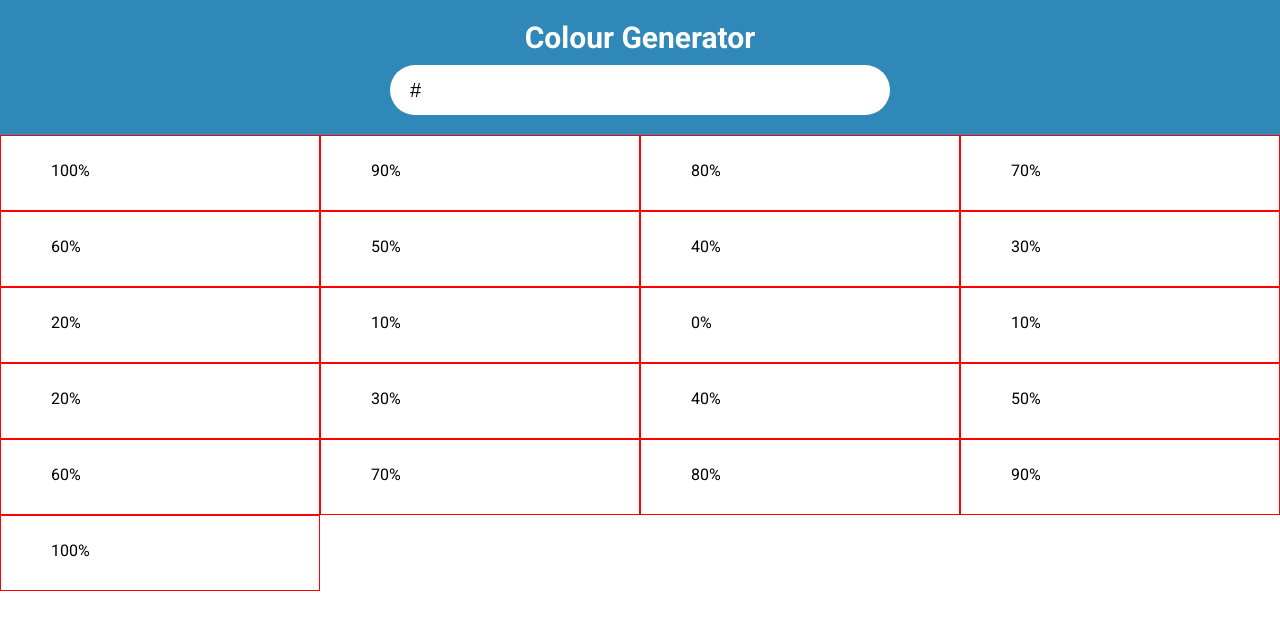
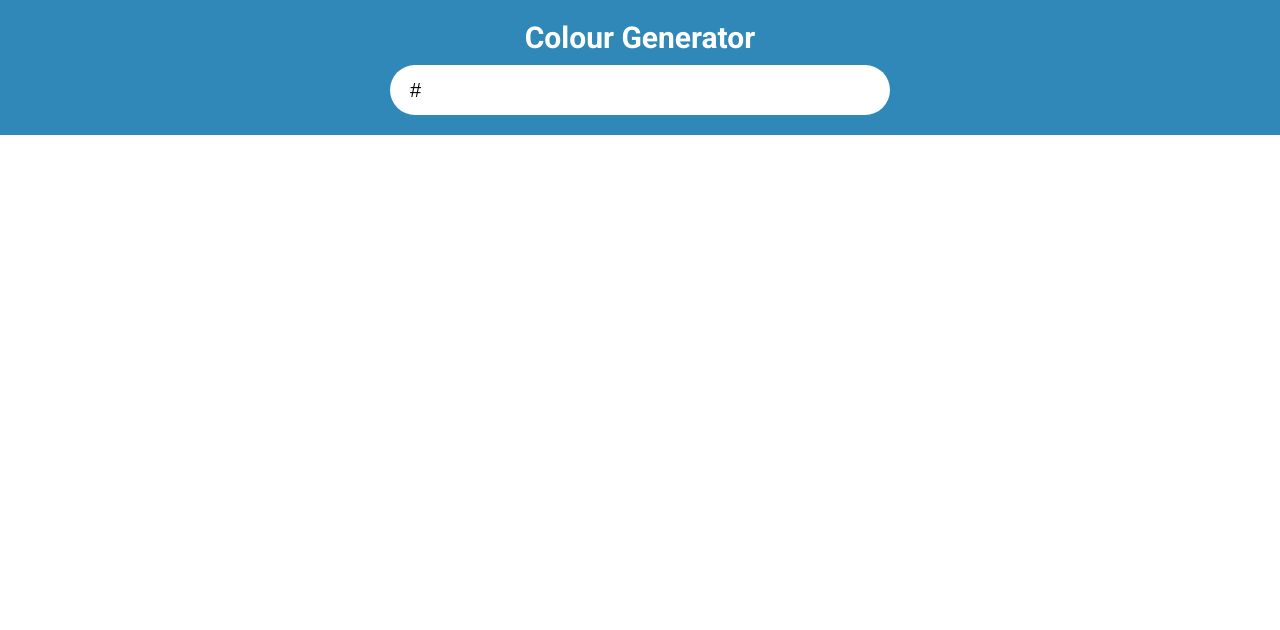
Before and after one commit to TheThomasY/React-Colour-Generator, a React (Create React App) app: page / in a window 1280 px wide. Shown: the top 630 px of the page. Built offline with nearby package versions, Linux system fonts and the light colour scheme.

Commit message:
feat: search now generates a colour range as object

```diff
--- a/src/App.js
+++ b/src/App.js
@@ -3,11 +3,91 @@ import SearchBar from './components/SearchBar';
 import ColourGrid from './components/ColourGrid';
 import './App.css';
 
+
+
+
 function App() {
-  const [colourHex, setColourHex] = useState('');
+  const [colourList, setColourList] = useState([]);
+
+  function hexToRGB(h) {
+    let r = 0, g = 0, b = 0;
+    // 3 digits
+    if (h.length === 4) {
+      r = "0x" + h[1] + h[1];
+      g = "0x" + h[2] + h[2];
+      b = "0x" + h[3] + h[3];
+    // 6 digits
+    } else if (h.length === 7) {
+      r = "0x" + h[1] + h[2];
+      g = "0x" + h[3] + h[4];
+      b = "0x" + h[5] + h[6];
+    }
+    return "rgb("+ +r + "," + +g + "," + +b + ")";
+  }
+
+  function RGBToHex(rgb) {
+    // Choose correct separator
+    let sep = rgb.indexOf(",") > -1 ? "," : " ";
+    // Turn "rgb(r,g,b)" into [r,g,b]
+    rgb = rgb.substr(4).split(")")[0].split(sep);
+
+    let r = (+rgb[0]).toString(16),
+        g = (+rgb[1]).toString(16),
+        b = (+rgb[2]).toString(16);
+
+    if (r.length === 1)
+      r = "0" + r;
+    if (g.length === 1)
+      g = "0" + g;
+    if (b.length === 1)
+      b = "0" + b;
+
+    return "#" + r + g + b;
+  }
 
   const showColourGrid = (searchColourHex) => {
-    setColourHex(searchColourHex);
+    setColourList([]);
+    const searchRGB = hexToRGB(searchColourHex);
+
+    let sep = searchRGB.indexOf(",") > -1 ? "," : " ";
+    let rgbArr = searchRGB.substr(4).split(")")[0].split(sep);
+    let rgbDiff = [255-rgbArr[0],255-rgbArr[1],255-rgbArr[2]];
+    console.log('rgbArr', rgbArr);
+    console.log('rgbDiff',rgbDiff);
+    let r = 0;
+    let g = 0;
+    let b = 0;
+
+    for (let i=0; i<21; i++) {
+
+      let percentage = i<10 ? '-' + (100-i*10).toString() + '%' : ((i-10)*10).toString() + '%';
+
+
+      if (i<10) {
+        r = Math.round(255 - (rgbDiff[0]/10)*i);
+        g = Math.round(255 - (rgbDiff[1]/10)*i);
+        b = Math.round(255 - (rgbDiff[2]/10)*i);
+      } else {
+        r = Math.round(rgbArr[0] - (rgbArr[0]/10)*(i-10) );
+        g = Math.round(rgbArr[1] - (rgbArr[1]/10)*(i-10) );
+        b = Math.round(rgbArr[2] - (rgbArr[2]/10)*(i-10) );
+      }
+
+      let rgbRange = "rgb("+ +r + "," + +g + "," + +b + ")";
+
+      setColourList((prevColourList) => {
+        return [
+          {
+            percentage: percentage,
+            hex: RGBToHex(rgbRange),
+            rgb: rgbRange
+          },
+          ...prevColourList
+        ]
+      })
+    }
+
+    console.log(colourList);
   }
 
 
@@ -15,7 +95,7 @@ function App() {
   return (
     <div className='App'>
       <SearchBar onSearchColour={showColourGrid}/>
-      <ColourGrid colourHex={colourHex}/>
+      <ColourGrid colourHex={colourList}/>
     </div>
   );
 }
--- a/src/components/ColourGrid.js
+++ b/src/components/ColourGrid.js
@@ -1,92 +1,5 @@
 import './css/ColourGrid.css';
 
 export default function ColourGrid(props) {
-  return (
-    <div className='grid'>
-      <div className='colour-card'>
-        <div className='percentage'>100%</div>
-        <div className='colour-text'>{props.colourHex}</div>
-      </div>
-      <div className='colour-card'>
-        <div className='percentage'>90%</div>
-        <div className='colour-text'>{props.colourHex}</div>
-      </div>
-      <div className='colour-card'>
-        <div className='percentage'>80%</div>
-        <div className='colour-text'>{props.colourHex}</div>
-      </div>
-      <div className='colour-card'>
-        <div className='percentage'>70%</div>
-        <div className='colour-text'>{props.colourHex}</div>
-      </div>
-      <div className='colour-card'>
-        <div className='percentage'>60%</div>
-        <div className='colour-text'>{props.colourHex}</div>
-      </div>
-      <div className='colour-card'>
-        <div className='percentage'>50%</div>
-        <div className='colour-text'>{props.colourHex}</div>
-      </div>
-      <div className='colour-card'>
-        <div className='percentage'>40%</div>
-        <div className='colour-text'>{props.colourHex}</div>
-      </div>
-      <div className='colour-card'>
-        <div className='percentage'>30%</div>
-        <div className='colour-text'>{props.colourHex}</div>
-      </div>
-      <div className='colour-card'>
-        <div className='percentage'>20%</div>
-        <div className='colour-text'>{props.colourHex}</div>
-      </div>
-      <div className='colour-card'>
-        <div className='percentage'>10%</div>
-        <div className='colour-text'>{props.colourHex}</div>
-      </div>
-      <div className='colour-card'>
-        <div className='percentage'>0%</div>
-        <div className='colour-text'>{props.colourHex}</div>
-      </div>
-      <div className='colour-card'>
-        <div className='percentage'>10%</div>
-        <div className='colour-text'>{props.colourHex}</div>
-      </div>
-      <div className='colour-card'>
-        <div className='percentage'>20%</div>
-        <div className='colour-text'>{props.colourHex}</div>
-      </div>
-      <div className='colour-card'>
-        <div className='percentage'>30%</div>
-        <div className='colour-text'>{props.colourHex}</div>
-      </div>
-      <div className='colour-card'>
-        <div className='percentage'>40%</div>
-        <div className='colour-text'>{props.colourHex}</div>
-      </div>
-      <div className='colour-card'>
-        <div className='percentage'>50%</div>
-        <div className='colour-text'>{props.colourHex}</div>
-      </div>
-      <div className='colour-card'>
-        <div className='percentage'>60%</div>
-        <div className='colour-text'>{props.colourHex}</div>
-      </div>
-      <div className='colour-card'>
-        <div className='percentage'>70%</div>
-        <div className='colour-text'>{props.colourHex}</div>
-      </div>
-      <div className='colour-card'>
-        <div className='percentage'>80%</div>
-        <div className='colour-text'>{props.colourHex}</div>
-      </div>
-      <div className='colour-card'>
-        <div className='percentage'>90%</div>
-        <div className='colour-text'>{props.colourHex}</div>
-      </div>
-      <div className='colour-card'>
-        <div className='percentage'>100%</div>
-        <div className='colour-text'>{props.colourHex}</div>
-      </div>
-    </div>
-  );
+  return <div className='grid'>{props.colourList}</div>;
 }
--- a/src/components/SearchBar.js
+++ b/src/components/SearchBar.js
@@ -10,7 +10,6 @@ export default function SearchBar(props) {
 
   const searchHandler = (event) => {
     event.preventDefault();
-
     props.onSearchColour(searchColourHex);
   };
 
```
